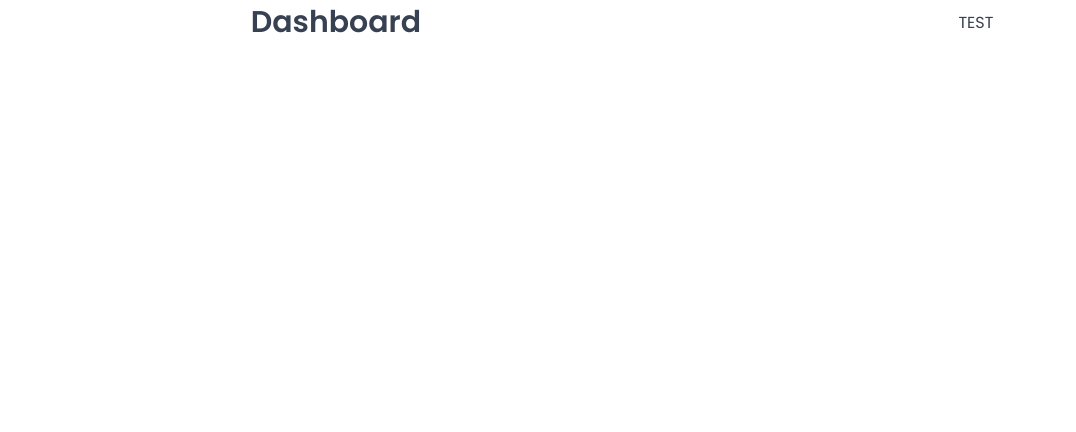
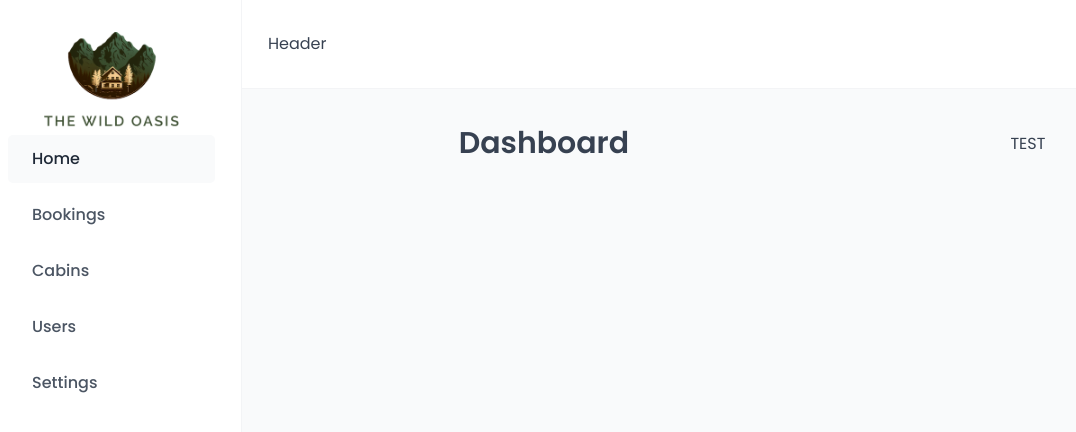
Before and after one commit to Ahmed-kotb621/the-wild-oasis, a React (Vite) app: page /dashboard in a window 1280 px wide. Shown: the top 432 px of the page, without its empty margins (18-1094 px from the left). Built offline with nearby package versions, Linux system fonts and the light colour scheme; a web font is replaced by a local one.

Commit message:
appLayout

```diff
--- a/package.json
+++ b/package.json
@@ -12,6 +12,7 @@
   "dependencies": {
     "react": "^18.2.0",
     "react-dom": "^18.2.0",
+    "react-icons": "^5.0.1",
     "react-router-dom": "^6.22.1",
     "styled-components": "^6.1.8"
   },
--- a/src/App.jsx
+++ b/src/App.jsx
@@ -8,12 +8,15 @@ import Account from "./pages/Account";
 import Login from "./pages/Login";
 import PageNotFound from "./pages/PageNotFound";
 import GlobalStyles from "./styles/GlobalStyles";
+import AppLayout from "./ui/AppLayout";
+
 function App() {
   return (
     <>
       <GlobalStyles />
       <BrowserRouter>
         <Routes>
+          <Route element={<AppLayout />}>
             <Route index element={<Navigate replace to="dashboard" />} />
             <Route path="dashboard" element={<Dashboard />} />
             <Route path="bookings" element={<Bookings />} />
@@ -21,6 +24,7 @@ function App() {
             <Route path="users" element={<Users />} />
             <Route path="settings" element={<Settings />} />
             <Route path="account" element={<Account />} />
+          </Route>
           <Route path="login" element={<Login />} />
           <Route path="*" element={<PageNotFound />} />
         </Routes>
--- a/src/ui/AppLayout.jsx
+++ b/src/ui/AppLayout.jsx
@@ -3,36 +3,26 @@ import Header from "./Header";
 import Sidebar from "./Sidebar";
 import styled from "styled-components";
 
-const Main = styled.main`
-  background-color: var(--color-grey-50);
-  padding: 3rem 2.5rem;
-`;
-
-const StyledAppLayout = styled.div`
+const StyledAppLaytout = styled.div`
+  height: 100vh;
   display: grid;
   grid-template-columns: 26rem 1fr;
   grid-template-rows: auto 1fr;
-  height: 100vh;
 `;
 
-const Container = styled.div`
-  max-width: 120rem;
-  margin: 0 auto;
-  display: flex;
-  flex-direction: column;
-  gap: 3.2rem;
+const Main = styled.main`
+  background-color: var(--color-grey-50);
+  padding: 3.2rem 2.6rem;
 `;
 function AppLayout() {
   return (
-    <StyledAppLayout>
+    <StyledAppLaytout>
       <Header />
       <Sidebar />
       <Main>
-        <Container>
-          <Outlet />
-        </Container>
+        <Outlet />
       </Main>
-    </StyledAppLayout>
+    </StyledAppLaytout>
   );
 }
 
--- a/src/ui/Header.jsx
+++ b/src/ui/Header.jsx
@@ -1,12 +1,12 @@
 import styled from "styled-components";
 
-const StyleHeader = styled.header`
+const StyledHeader = styled.header`
   background-color: var(--color-grey-0);
-  padding: 3.6rem 2.5rem;
+  padding: 3.2rem 2.6rem;
   border-bottom: 1px solid var(--color-grey-100);
 `;
 function Header() {
-  return <StyleHeader>HEADER</StyleHeader>;
+  return <StyledHeader>Header</StyledHeader>;
 }
 
 export default Header;
--- a/src/ui/MainNav.jsx
+++ b/src/ui/MainNav.jsx
@@ -1,3 +1,4 @@
+import { NavLink } from "react-router-dom";
 import styled from "styled-components";
 
 const NavList = styled.ul`
@@ -6,7 +7,7 @@ const NavList = styled.ul`
   gap: 0.8rem;
 `;
 
-const Link = styled.a`
+const StyledNavLink = styled(NavLink)`
   &:link,
   &:visited {
     display: flex;
@@ -44,3 +45,21 @@ const Link = styled.a`
     color: var(--color-brand-600);
   }
 `;
+
+function MainNav() {
+  return (
+    <div>
+      <nav>
+        <NavList>
+          <StyledNavLink to="/dashboard">Home</StyledNavLink>
+          <StyledNavLink to="/bookings">Bookings</StyledNavLink>
+          <StyledNavLink to="/cabins">Cabins</StyledNavLink>
+          <StyledNavLink to="/users">Users</StyledNavLink>
+          <StyledNavLink to="/settings">Settings</StyledNavLink>
+        </NavList>
+      </nav>
+    </div>
+  );
+}
+
+export default MainNav;
--- a/src/ui/Sidebar.jsx
+++ b/src/ui/Sidebar.jsx
@@ -1,15 +1,11 @@
+import styled from "styled-components";
 import Logo from "./Logo";
 import MainNav from "./MainNav";
-import styled from "styled-components";
-
 const StyledSidebar = styled.aside`
   background-color: var(--color-grey-0);
-  padding: 3.6rem 2.5rem;
+  padding: 3.2rem 2.6rem;
+  grid-row: 1/-1;
   border-right: 1px solid var(--color-grey-100);
-  grid-row: 1/-1;
-  display: flex;
-  flex-direction: column;
-  gap: 3.3rem;
 `;
 function Sidebar() {
   return (
```
Also changed, not shown: 1 other file (tests, documents, lock files or other folders). Lines whose indentation alone changed are shown as unchanged.
